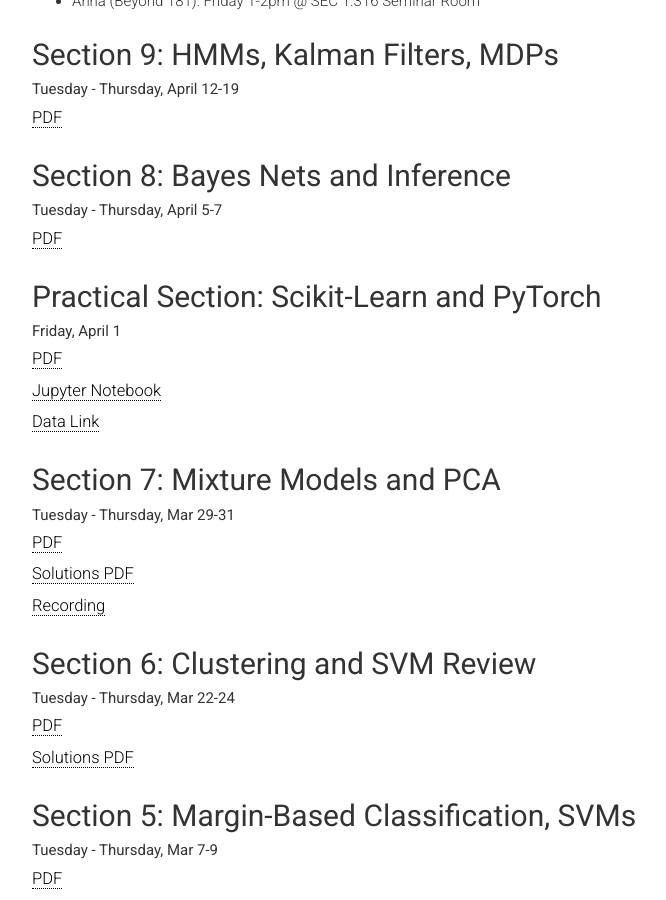
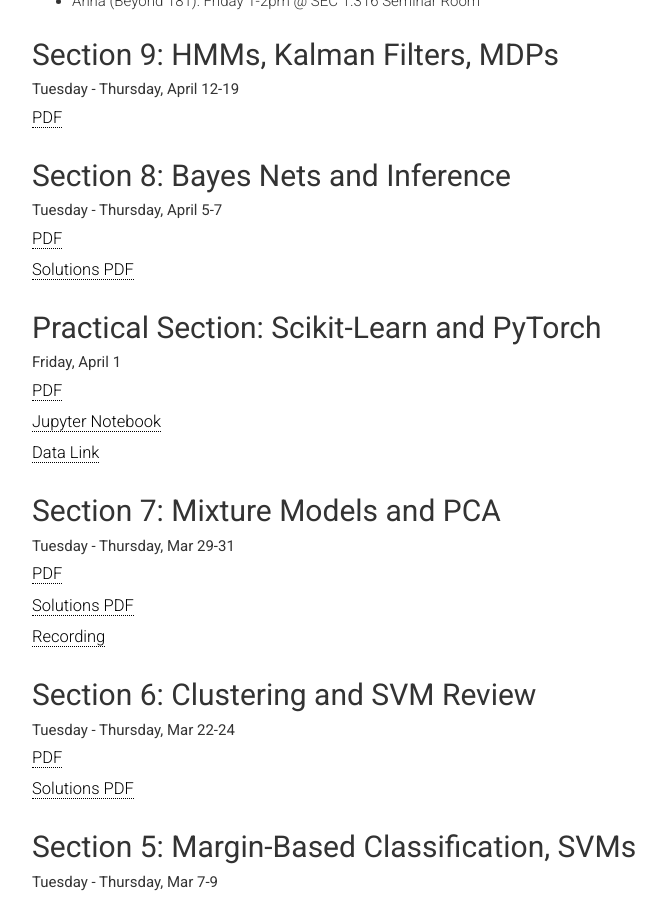
Before and after one commit to harvard-ml-courses/cs181-web, a Jekyll site: the page built from sections.html, in a window 1280 px wide and 900 px high, scrolled down 468 px. Shown: the whole window, without its empty margins (158-824 px from the left). Built offline with Jekyll 4.4.1, drawn with Linux system fonts in a browser that asks for light colours.

Commit message:
section 8 solns too

```diff
--- a/sections.html
+++ b/sections.html
@@ -42,6 +42,7 @@
         <p class="head-subtitle">Tuesday - Thursday, April 5-7</p>
         <ul class="lists">
             <li><a href="sections/sec08-bayes_nets_inference/cs181-section8.pdf" target="_blank">PDF</a></li>
+            <li><a href="sections/sec08-bayes_nets_inference/cs181-section8-soln.pdf" target="_blank">Solutions PDF</a></li>
         </ul>
 
         <h2 class="title" id="practical">Practical Section: Scikit-Learn and PyTorch</h2>
```
Also changed, not shown: 1 other file.
